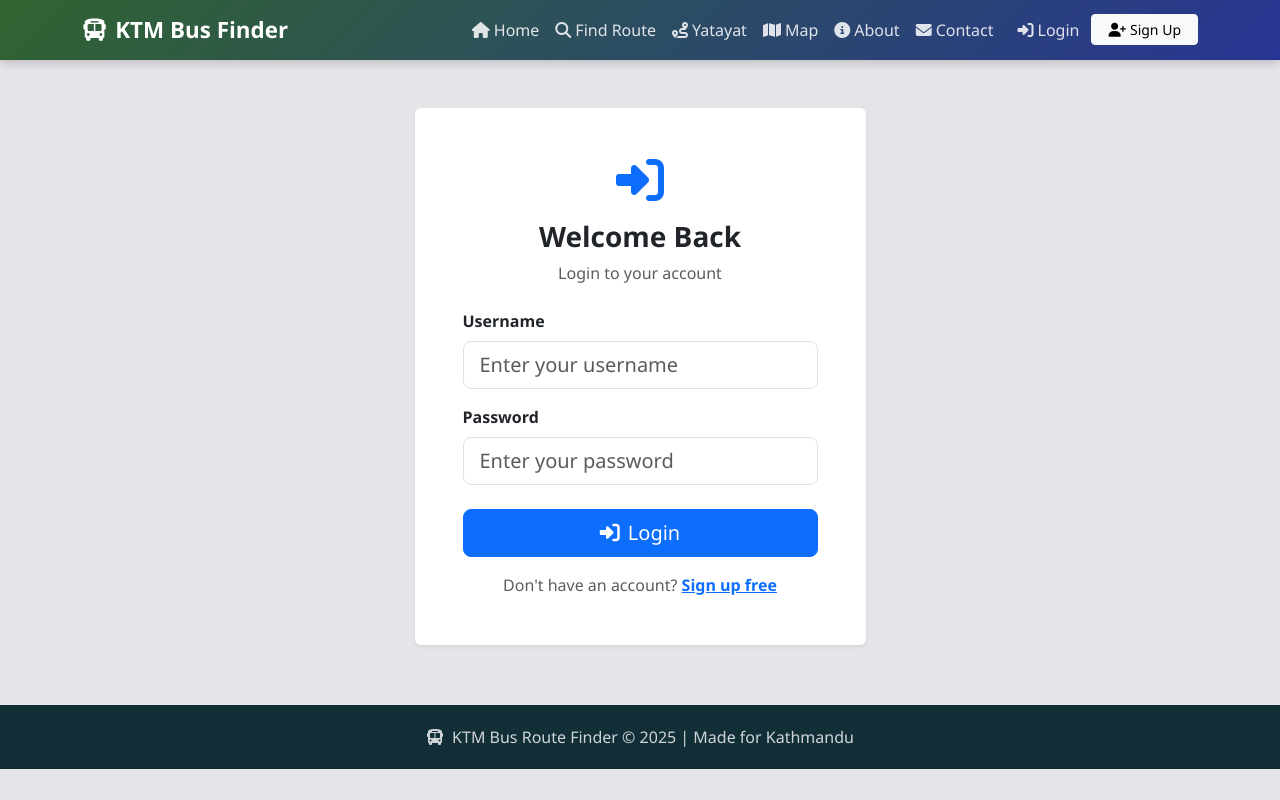
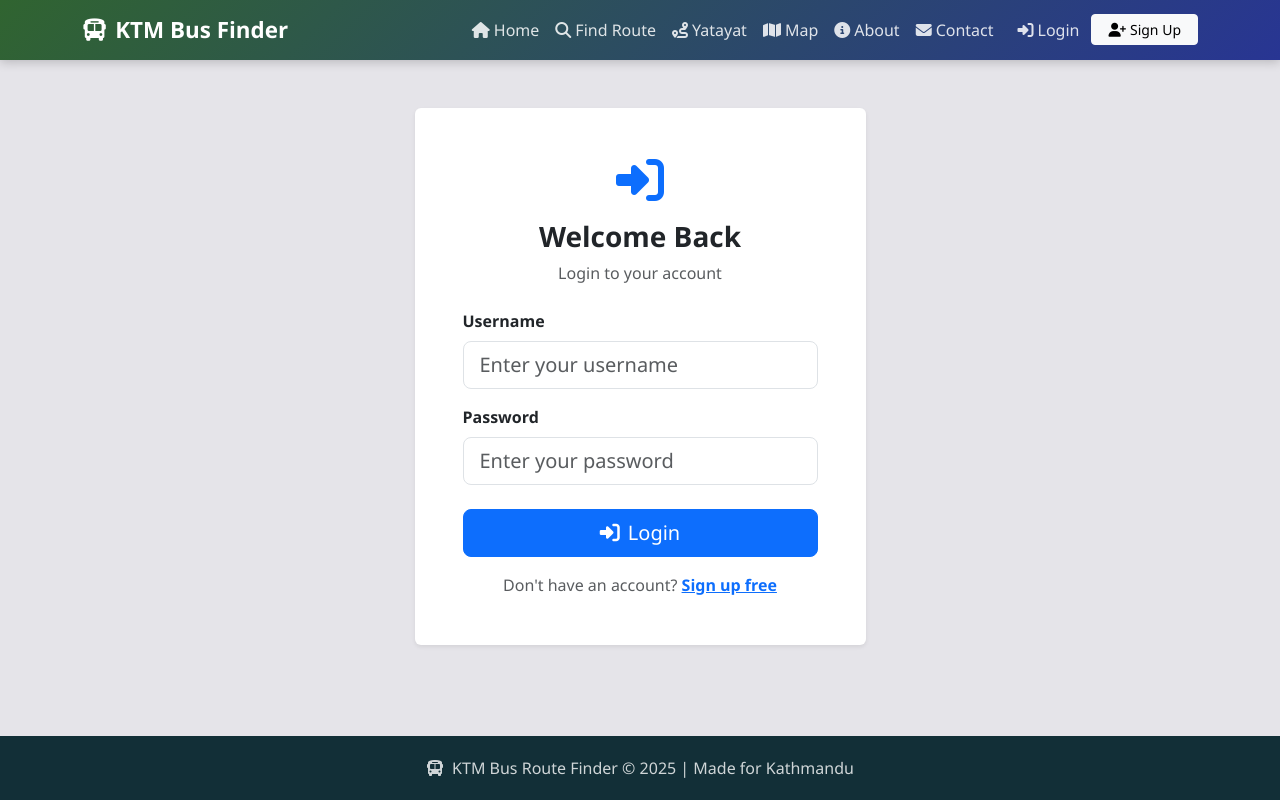
Before and after one commit to purnimapant77/ktm_bus_route, a Django app: page /accounts/login/ in a window 1280 px wide. Run offline with Django 5.2, Linux system fonts and the light colour scheme.

Commit message:
footer issue fixed

```diff
--- a/bus/templates/bus/base.html
+++ b/bus/templates/bus/base.html
@@ -10,6 +10,9 @@
         body {
             background-color: #190d3e1c;
             font-family: 'Segoe UI', sans-serif;
+            min-height: 100vh;
+            display: flex;
+            flex-direction: column;
         }
         .navbar {
             background: linear-gradient(135deg, #306430, #283593);
@@ -93,7 +96,7 @@
     </div>
 </nav>
 
-<main>
+<main style="flex: 1;">
     {% if messages %}
     <div class="container mt-3">
         {% for message in messages %}
```
